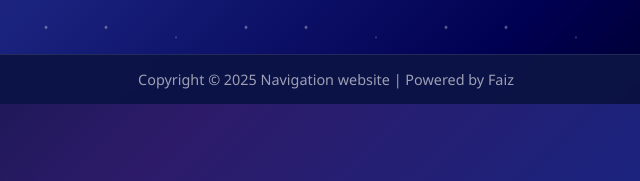
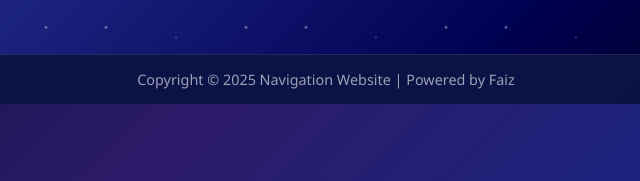
Before and after one commit to kamanpsyga/xhttp-image-html, a website: page index.html in a window 1280 px wide. Shown: the part 696-877 px from the top of the page, 314-954 px from the left. Drawn offline with Linux system fonts and the light colour scheme.

Commit message:
Update index.html

```diff
--- a/index.html
+++ b/index.html
@@ -336,7 +336,7 @@
 
     <!-- 底部版权 -->
     <footer class="footer">
-        <p>Copyright © 2025 Navigation website | Powered by Faiz</p>
+        <p>Copyright © 2025 Navigation Website | Powered by Faiz</p>
     </footer>
 
     <script>
```
